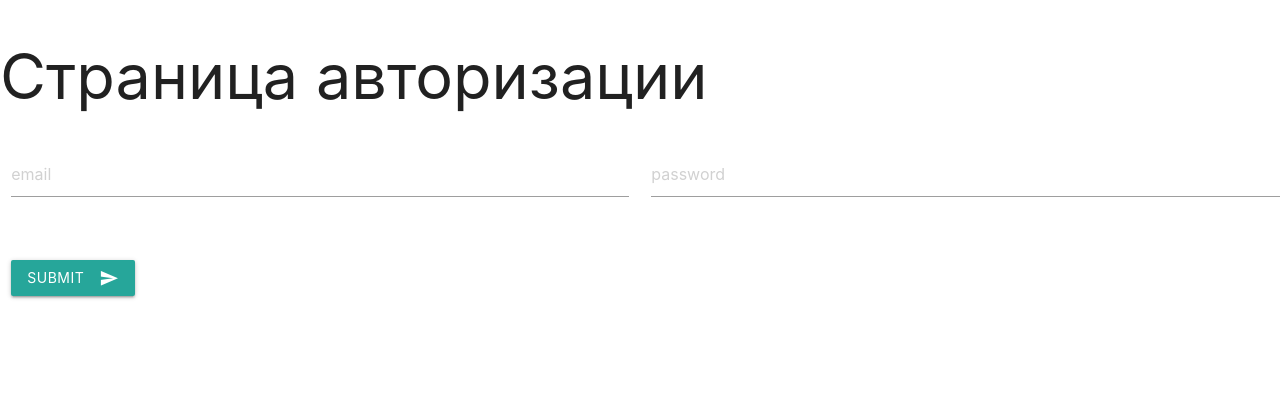
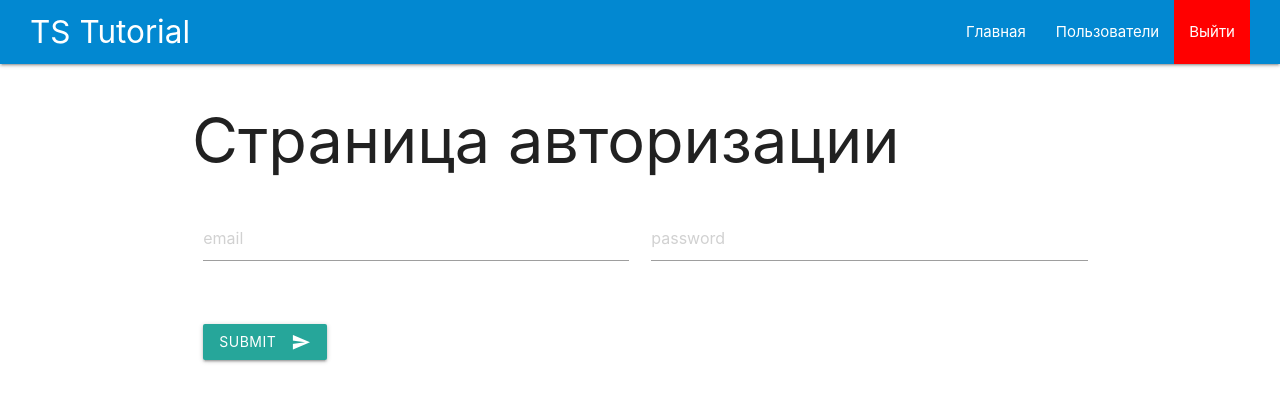
Before and after one commit to serviktor050/autorization-react-typescript, a React (Create React App) app: page /login in a window 1280 px wide. Shown: the top 402 px of the page. Built offline with nearby package versions, Linux system fonts and the light colour scheme; sample sign-in values are in the browser's storage.

Commit message:
Сохранена авторизация в localStorage. Добавлена страница Пользователи

```diff
--- a/src/App.tsx
+++ b/src/App.tsx
@@ -2,9 +2,11 @@ import React from "react";
 import { BrowserRouter, Switch, Route } from "react-router-dom";
 import { QueryClient, QueryClientProvider } from "react-query";
 
+import { Navbar } from "./components/Navbar";
 import { Login } from "./components/pages/Login/Login";
-import { Main } from "./components/pages/Main";
+import { Main } from "./components/pages/Main/Main";
 import { LoginContextProvider } from "./components/pages/Login/contextLogin/LoginContext";
+import { Users } from "./components/pages/Users/Users";
 
 const queryClient = new QueryClient();
 
@@ -13,10 +15,14 @@ const App: React.FC = () => {
     <LoginContextProvider>
       <QueryClientProvider client={queryClient}>
         <BrowserRouter>
-          <Switch>
-            <Route component={Login} path="/login" />
-            <Route component={Main} path="/" exact />
-          </Switch>
+          <Navbar />
+          <div className="container">
+            <Switch>
+              <Route component={Users} path="/users" />
+              <Route component={Login} path="/login" />
+              <Route component={Main} path="/" exact />
+            </Switch>
+          </div>
         </BrowserRouter>
       </QueryClientProvider>
     </LoginContextProvider>
--- /dev/null
+++ b/src/components/Navbar.tsx
@@ -0,0 +1,65 @@
+import React from "react";
+import { NavLink } from "react-router-dom";
+
+import { useLoginContext } from "../components/pages/Login/contextLogin/LoginContext";
+
+export const Navbar: React.FC = () => {
+  const { removeLogin } = useLoginContext();
+
+  const userTokenLocalStorage = JSON.parse(
+    JSON.stringify(localStorage.getItem("token"))
+  );
+
+  return (
+    <>
+      {userTokenLocalStorage && (
+        <nav>
+          <div className="nav-wrapper #0288d1 light-blue darken-2">
+            <NavLink to="/" className="brand-logo">
+              TS Tutorial
+            </NavLink>
+            <ul id="nav-mobile" className="right hide-on-med-and-down">
+              <li>
+                <NavLink to="/" activeClassName="active">
+                  Главная
+                </NavLink>
+              </li>
+              <li>
+                <NavLink to="/users" activeClassName="active">
+                  Пользователи
+                </NavLink>
+              </li>
+              <li>
+                <NavLink
+                  to="/login"
+                  className="navbar-logout"
+                  activeClassName="active"
+                  onClick={() => removeLogin()}
+                >
+                  Выйти
+                </NavLink>
+              </li>
+            </ul>
+          </div>
+        </nav>
+      )}
+
+      {!userTokenLocalStorage && (
+        <nav>
+          <div className="nav-wrapper #0288d1 light-blue darken-2">
+            <NavLink to="/" className="brand-logo">
+              TS Tutorial
+            </NavLink>
+            <ul id="nav-mobile" className="right hide-on-med-and-down">
+              <li>
+                <NavLink to="/login" activeClassName="active">
+                  Авторизация
+                </NavLink>
+              </li>
+            </ul>
+          </div>
+        </nav>
+      )}
+    </>
+  );
+};
--- a/src/components/pages/Login/contextLogin/LoginContext.tsx
+++ b/src/components/pages/Login/contextLogin/LoginContext.tsx
@@ -4,11 +4,13 @@ import { ILoginContext } from "../../../../intefaces";
 
 /*Констаты */
 export const ADD_LOGIN: string = "ADD_LOGIN";
+export const REMOVE_LOGIN: string = "REMOVE_LOGIN";
 
 /*Создание контекста */
 export const LoginContext = createContext<ILoginContext>({
-  userToken: null,
+  userToken: "",
   addLogin: (token: string) => {},
+  removeLogin: () => {},
   dispatch: () => {},
 });
 
@@ -19,7 +21,7 @@ export const useLoginContext = () => {
 
 /*Создание редьюсера */
 const reducer = (
-  state: { userToken: string | null },
+  state: { userToken: string },
   action: { type: string; payload: string }
 ) => {
   switch (action.type) {
@@ -27,6 +29,12 @@ const reducer = (
       return {
         ...state,
         userToken: action.payload,
+      };
+    case REMOVE_LOGIN:
+      localStorage.setItem("token", "");
+      return {
+        ...state,
+        userToken: "",
       };
     default:
       return state;
@@ -36,15 +44,17 @@ const reducer = (
 /*Создание основного компонента */
 export const LoginContextProvider: React.FC = ({ children }) => {
   const [state, dispatch] = useReducer(reducer, {
-    userToken: null,
+    userToken: "",
   });
 
   const addLogin = (token: string) =>
     dispatch({ type: ADD_LOGIN, payload: token });
 
+  const removeLogin = () => dispatch({ type: REMOVE_LOGIN, payload: "" });
+
   return (
     <LoginContext.Provider
-      value={{ userToken: state.userToken, addLogin, dispatch }}
+      value={{ userToken: state.userToken, addLogin, removeLogin, dispatch }}
     >
       {children}
     </LoginContext.Provider>
--- a/src/components/pages/Main.tsx
+++ /dev/null
@@ -1,5 +0,0 @@
-import React from "react";
-
-export const Main: React.FC = () => {
-  return <h1>Главная страница</h1>;
-};
--- /dev/null
+++ b/src/components/pages/Main/Main.tsx
@@ -0,0 +1,25 @@
+import React from "react";
+
+export const Main: React.FC = () => {
+  const userTokenLocalStorage = JSON.parse(
+    JSON.stringify(localStorage.getItem("token"))
+  );
+
+  return (
+    <>
+      {userTokenLocalStorage && (
+        <>
+          <h1>Главная страница</h1>
+          <p>Вы авторизовались!</p>
+        </>
+      )}
+
+      {!userTokenLocalStorage && (
+        <>
+          <h1>Главная страница</h1>
+          <p>Пройдите авторизацию!</p>
+        </>
+      )}
+    </>
+  );
+};
--- /dev/null
+++ b/src/components/pages/Users/Users.tsx
@@ -0,0 +1,20 @@
+import React from "react";
+import { Redirect } from "react-router";
+
+export const Users: React.FC = () => {
+  const userTokenLocalStorage = JSON.parse(
+    JSON.stringify(localStorage.getItem("token"))
+  );
+
+  return (
+    <>
+      {userTokenLocalStorage && (
+        <>
+          <h1>Пользователи</h1>
+        </>
+      )}
+
+      {!userTokenLocalStorage && <Redirect to="/login" />}
+    </>
+  );
+};
--- a/src/index.css
+++ b/src/index.css
@@ -1,13 +1,25 @@
 body {
   margin: 0;
-  font-family: -apple-system, BlinkMacSystemFont, 'Segoe UI', 'Roboto', 'Oxygen',
-    'Ubuntu', 'Cantarell', 'Fira Sans', 'Droid Sans', 'Helvetica Neue',
+  font-family: -apple-system, BlinkMacSystemFont, "Segoe UI", "Roboto", "Oxygen",
+    "Ubuntu", "Cantarell", "Fira Sans", "Droid Sans", "Helvetica Neue",
     sans-serif;
   -webkit-font-smoothing: antialiased;
   -moz-osx-font-smoothing: grayscale;
 }
 
 code {
-  font-family: source-code-pro, Menlo, Monaco, Consolas, 'Courier New',
+  font-family: source-code-pro, Menlo, Monaco, Consolas, "Courier New",
     monospace;
 }
+
+nav .brand-logo {
+  padding-left: 2rem;
+}
+
+nav #nav-mobile {
+  padding-right: 2rem;
+}
+
+.navbar-logout {
+  background-color: red;
+}
--- a/src/intefaces.ts
+++ b/src/intefaces.ts
@@ -6,8 +6,9 @@ export interface IForm {
 }
 
 export interface ILoginContext {
-  userToken: string | null;
+  userToken: string;
   addLogin: (token: string) => void;
+  removeLogin: () => void;
   dispatch:
     | Dispatch<{
         type: string;
```
